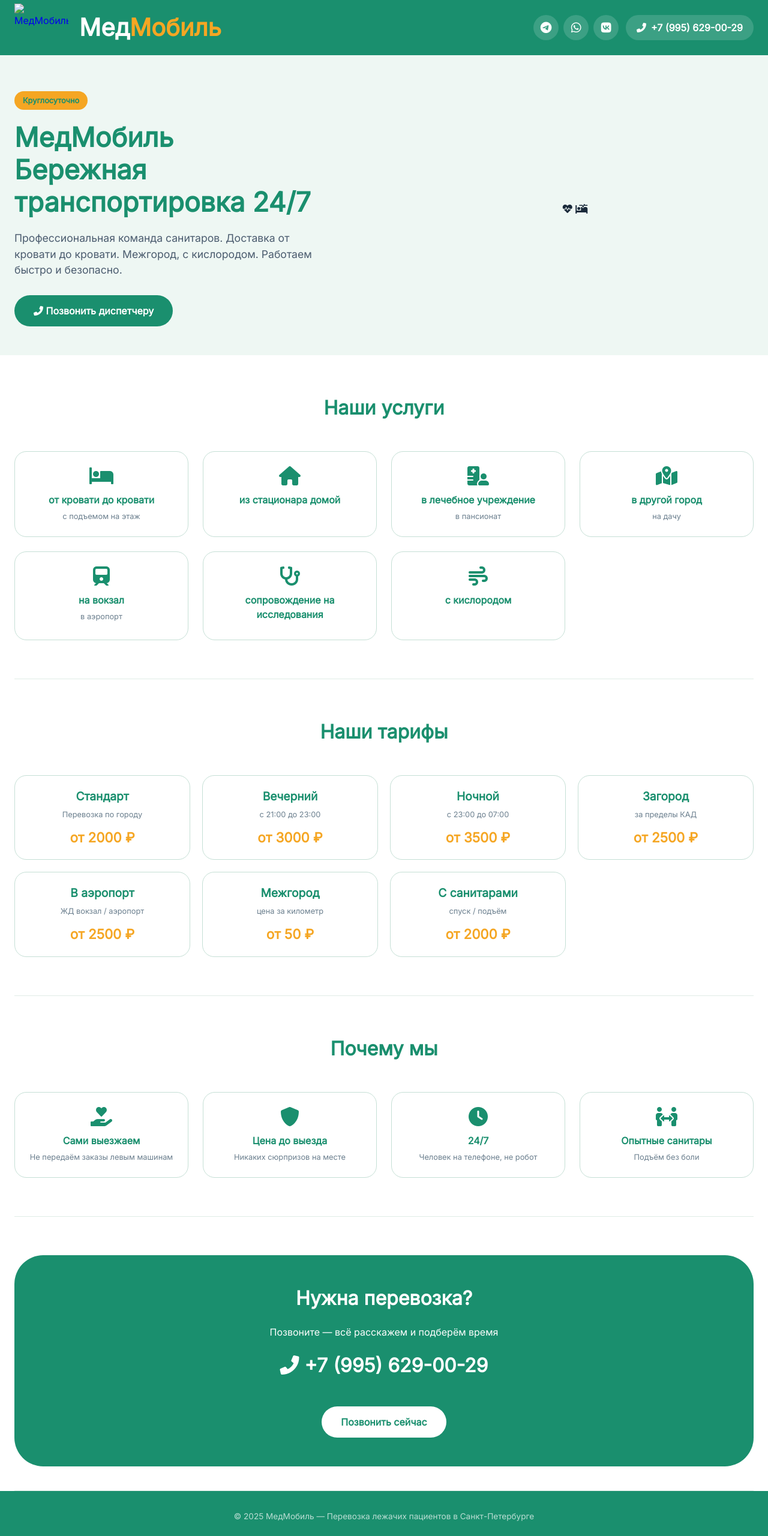
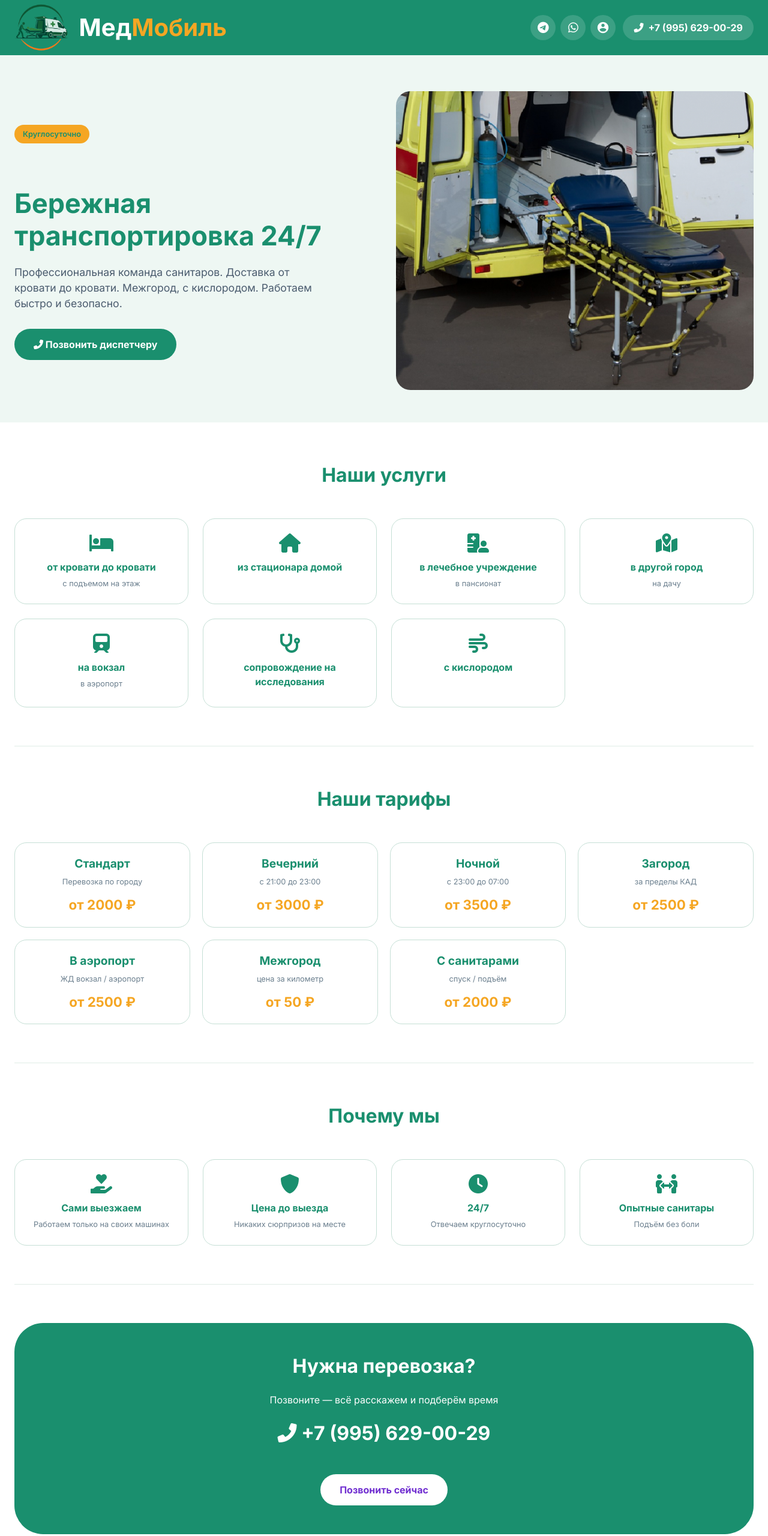
Before and after one commit to medmobLE/medmobile, a plain HTML site: page index.html in a window 1280 px wide. Shown: the top 2560 px of the page at 60% size. Drawn offline with Linux system fonts and the light colour scheme.

Commit message:
Add files via upload

```diff
--- a/index.html
+++ b/index.html
@@ -6,7 +6,7 @@
     <title>МедМобиль - Перевозка лежачих пациентов</title>
     <meta name="description" content="МедМобиль: перевозка лежачих больных. От кровати до кровати, с подъемом, кислородом, межгород. Круглосуточно.">
     <meta name="keywords" content="перевозка лежачих больных, транспортировка пациентов, МедМобиль">
-    <link href="https://fonts.googleapis.com/css2?family=Inter:opsz,wght@14..32,300;400;500;600;700;800&display=swap" rel="stylesheet">
+    <link href="https://fonts.googleapis.com/css2?family=Inter:opsz,wght@14..32,300;14..32,400;14..32,500;14..32,600;14..32,700&display=swap" rel="stylesheet">
     <link rel="stylesheet" href="https://cdnjs.cloudflare.com/ajax/libs/font-awesome/6.0.0-beta3/css/all.min.css">
     <link rel="stylesheet" href="style.css">
 </head>
@@ -14,7 +14,7 @@
 <header class="header">
     <div class="nav-container">
         <a href="#" class="logo">
-            <img src="tvoya-kartinka.png" alt="МедМобиль" class="logo-img">
+            <img src="assets/human.png" alt="МедМобиль" class="logo-img">
             <span class="logo-text">Мед<span>Мобиль</span></span>
         </a>
         <div class="header-contacts">
@@ -22,14 +22,16 @@
                 <a href="https://t.me/vitya_ka80" target="_blank" class="messenger-btn tg" data-tooltip="Telegram">
                     <i class="fab fa-telegram-plane"></i>
                 </a>
-                <a href="https://wa.me/79956290029" target="_blank" class="messenger-btn wa" data-tooltip="WhatsApp">
+                <a href="https://wa.me/79312151640" target="_blank" class="messenger-btn wa" data-tooltip="WhatsApp">
                     <i class="fab fa-whatsapp"></i>
                 </a>
-                <a href="https://vk.me/club229187195" target="_blank" class="messenger-btn vk" data-tooltip="VK">
-                    <i class="fab fa-vk"></i>
+                <a href="https://max.ru/invite/79312151640" target="_blank" class="messenger-btn max" data-tooltip="MAX">
+                    <svg class="max-icon" width="22" height="22" viewBox="0 0 24 24" fill="none" xmlns="http://www.w3.org/2000/svg">
+                        <path d="M12 2C6.48 2 2 6.48 2 12s4.48 10 10 10 10-4.48 10-10S17.52 2 12 2zm0 3c1.66 0 3 1.34 3 3s-1.34 3-3 3-3-1.34-3-3 1.34-3 3-3zm0 14.2c-2.5 0-4.71-1.28-6-3.22.03-1.99 4-3.08 6-3.08 1.99 0 5.97 1.09 6 3.08-1.29 1.94-3.5 3.22-6 3.22z" fill="currentColor"/>
+                    </svg>
                 </a>
             </div>
-            <a href="tel:+79956290029" class="phone-link" data-tooltip="Позвонить">
+            <a href="tel:+79312151640" class="phone-link" data-tooltip="Позвонить">
                 <i class="fas fa-phone-alt"></i> +7 (995) 629-00-29
             </a>
         </div>
@@ -41,13 +43,12 @@
         <div class="container hero-grid">
             <div class="hero-content">
                 <div class="hero-badge">Круглосуточно</div>
-                <h1>МедМобиль<br>Бережная транспортировка 24/7</h1>
+                <h1><br>Бережная транспортировка 24/7</h1>
                 <p>Профессиональная команда санитаров. Доставка от кровати до кровати. Межгород, с кислородом. Работаем быстро и безопасно.</p>
-                <a href="tel:+79956290029" class="cta-btn"><i class="fas fa-phone-alt"></i> Позвонить диспетчеру</a>
+                <a href="tel:+79312151640" class="cta-btn"><i class="fas fa-phone-alt"></i> Позвонить диспетчеру</a>
             </div>
             <div class="hero-image">
-                <i class="fas fa-heartbeat"></i>
-                <i class="fas fa-procedures"></i>
+                <img src="assets/medium_5554-1.jpg" alt="МедМобиль" style="width: 100%; height: 100%; object-fit: cover; border-radius: 24px;">
             </div>
         </div>
     </div>
@@ -110,9 +111,9 @@
         <section>
             <h2 class="section-title">Почему мы</h2>
             <div class="services-grid">
-                <div class="service-card"><i class="fas fa-hand-holding-heart"></i><h3>Сами выезжаем</h3><p>Не передаём заказы левым машинам</p></div>
+                <div class="service-card"><i class="fas fa-hand-holding-heart"></i><h3>Сами выезжаем</h3><p>Работаем только на своих машинах</p></div>
                 <div class="service-card"><i class="fas fa-shield-alt"></i><h3>Цена до выезда</h3><p>Никаких сюрпризов на месте</p></div>
-                <div class="service-card"><i class="fas fa-clock"></i><h3>24/7</h3><p>Человек на телефоне, не робот</p></div>
+                <div class="service-card"><i class="fas fa-clock"></i><h3>24/7</h3><p>Отвечаем круглосуточно</p></div>
                 <div class="service-card"><i class="fas fa-people-arrows"></i><h3>Опытные санитары</h3><p>Подъём без боли</p></div>
             </div>
         </section>
@@ -123,9 +124,9 @@
                 <p>Позвоните — всё расскажем и подберём время</p>
                 <div class="contact-phone">
                     <i class="fas fa-phone-alt"></i>
-                    <a href="tel:+79956290029">+7 (995) 629-00-29</a>
+                    <a href="tel:+79312151640">+7 (995) 629-00-29</a>
                 </div>
-                <a href="tel:+79956290029" class="cta-btn" style="background: white; color:#1a8f6e; margin-top: 24px;">Позвонить сейчас</a>
+                <a href="tel:+79312151640" class="cta-btn" style="background: white; color:#702ed0; margin-top: 24px;">Позвонить сейчас</a>
             </div>
         </section>
     </div>
@@ -133,7 +134,7 @@
 
 <footer>
     <div class="container">
-        <p>© 2025 МедМобиль — Перевозка лежачих пациентов в Санкт-Петербурге</p>
+        <p>© МедМобиль — Перевозка лежачих пациентов в Санкт-Петербурге</p>
     </div>
 </footer>
 </body>
```
